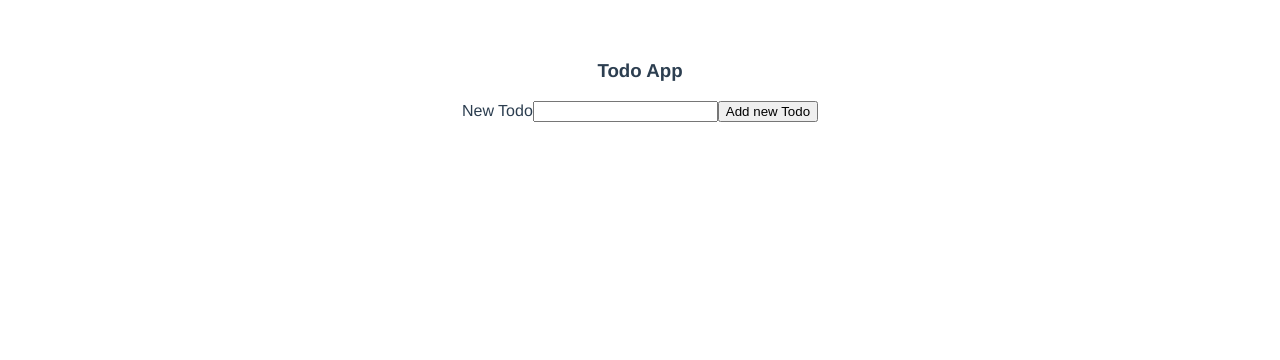
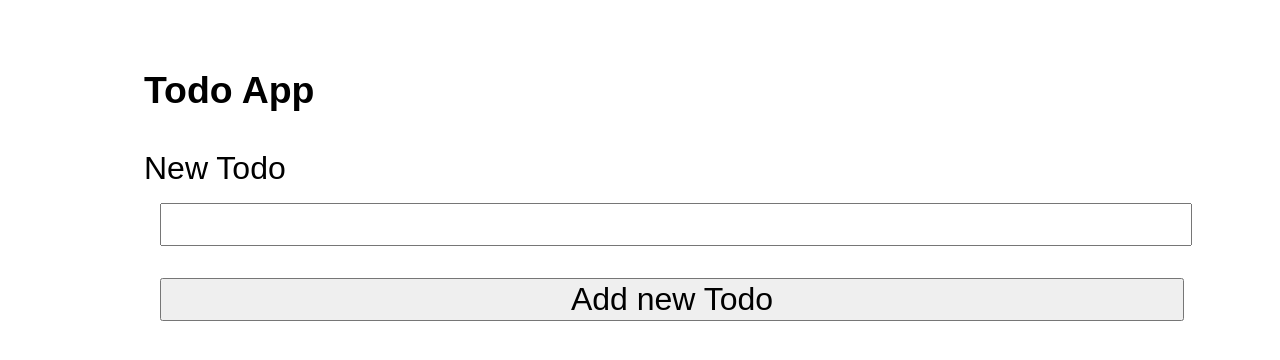
Before and after one commit to Warrenayiss/VueTodoApp, a Vue app: page / in a window 1280 px wide. Shown: the top 360 px of the page. Built offline with nearby package versions, Linux system fonts and the light colour scheme.

Commit message:
Call a function when the form is submitted

```diff
--- a/src/App.vue
+++ b/src/App.vue
@@ -1,6 +1,6 @@
 <template>
   <h3>Todo App</h3>
-  <form action="">
+  <form @submit.prevent="addNewTodo">
     <label for="newTodo">New Todo</label>
     <input>
     <button>Add new Todo</button>
@@ -10,19 +10,38 @@
 <script>
 
 export default {
-  name: 'App',
-  components: {
+  setup() {
+    function addNewTodo(){
+      console.log("form submitted");
+    }
+
+    return {
+      addNewTodo
+    }
   }
 }
 </script>
 
 <style>
-#app {
-  font-family: Avenir, Helvetica, Arial, sans-serif;
-  -webkit-font-smoothing: antialiased;
-  -moz-osx-font-smoothing: grayscale;
-  text-align: center;
-  color: #2c3e50;
-  margin-top: 60px;
+body {
+  font-family: sans-serif;
+  padding-top: 1em;
+  padding-bottom: 1em;
+  font-size: 2em;
+  width: 80%;
+  margin: 0 auto;
+}
+input, textarea, button, p, div, section, article, select {
+  display: 'block';
+  width: 100%;
+  font-family: sans-serif;
+  font-size: 1em;
+  margin: 0.5em;
+}
+.todo {
+  cursor: pointer;
+}
+.done {
+  text-decoration: line-through;
 }
 </style>
```
